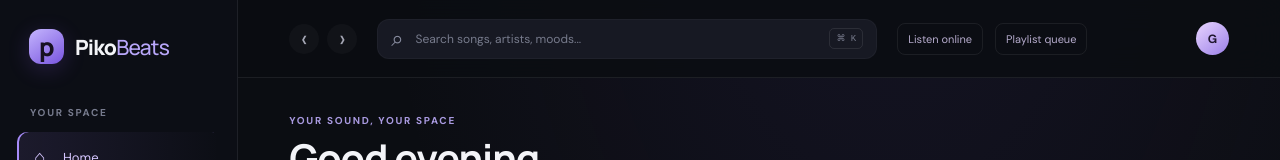
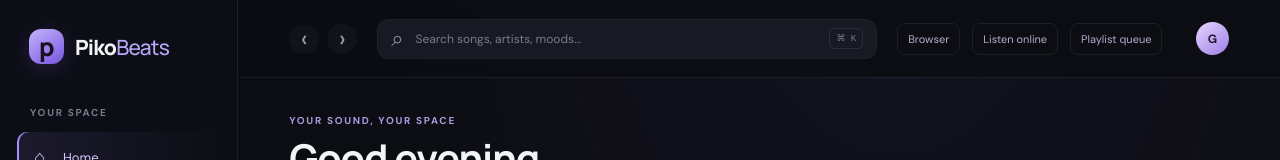
Before and after one commit to mellow-xg/piko-beats, a Next.js app: page / in a window 1280 px wide. Shown: the top 160 px of the page. Built offline with nearby package versions, Linux system fonts and the light colour scheme; no server answers.

Commit message:
Add browser and listening navigation to home

```diff
--- a/app/page.jsx
+++ b/app/page.jsx
@@ -87,7 +87,7 @@ export default function Home() {
         <header className="topbar">
           <div className="history-buttons"><button aria-label="Back" onClick={() => setActiveTab("Home")}>‹</button><button aria-label="Forward" onClick={() => setActiveTab("Home")}>›</button></div>
           <label className="search-box"><span>⌕</span><input value={query} onChange={(event) => { setQuery(event.target.value); setActiveTab("Search"); }} placeholder="Search songs, artists, moods..." aria-label="Search music" /><kbd>⌘ K</kbd></label>
-          <div className="topbar-links"><Link className="topbar-action" href="/listen">Listen online</Link><Link className="topbar-action" href="/queue">Playlist queue</Link></div><Link className="profile-button" href={signedInEmail ? "/queue" : "/auth"} aria-label={signedInEmail ? "Open your music queue" : "Sign in or profile"} title={signedInEmail || "Sign in"} style={{ display: "grid", placeItems: "center", textDecoration: "none" }}>{signedInEmail ? signedInEmail[0].toUpperCase() : "G"}</Link>
+          <div className="topbar-links"><Link className="topbar-action" href="/browser">Browser</Link><Link className="topbar-action" href="/listen">Listen online</Link><Link className="topbar-action" href="/queue">Playlist queue</Link></div><Link className="profile-button" href={signedInEmail ? "/queue" : "/auth"} aria-label={signedInEmail ? "Open your music queue" : "Sign in or profile"} title={signedInEmail || "Sign in"} style={{ display: "grid", placeItems: "center", textDecoration: "none" }}>{signedInEmail ? signedInEmail[0].toUpperCase() : "G"}</Link>
         </header>
 
         <div className="page-content">
```
